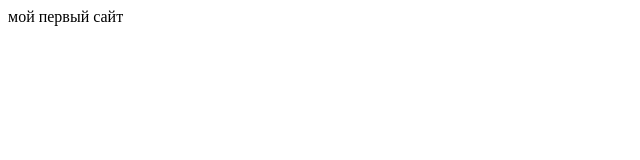
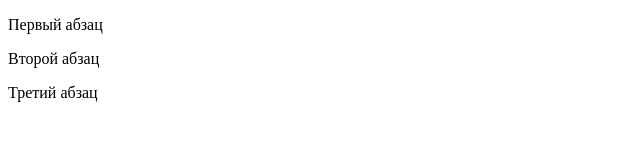
Before and after one commit to kartofel646/kartofel646.github.io, a plain HTML site: page index.html in a window 1280 px wide. Shown: the whole page, without its empty margins (0-640 px from the left). Drawn offline with Linux system fonts and the light colour scheme.

Commit message:
Update index.html

```diff
--- a/index.html
+++ b/index.html
@@ -1 +1,14 @@
-мой первый сайт
+<!DOCTYPE html>
+<html lang="en">
+<head>
+    <meta charset="UTF-8">
+    <meta name="viewport" content="width=device-width, initial-scale=1.0">
+    <title>Document</title>
+    <link rel="stylesheet" href="try.css">
+</head>
+<body>
+    <p class="aracul">Первый абзац</p>
+    <p>Второй абзац</p>
+    <p>Третий абзац</p>
+</body>
+</html>
```
